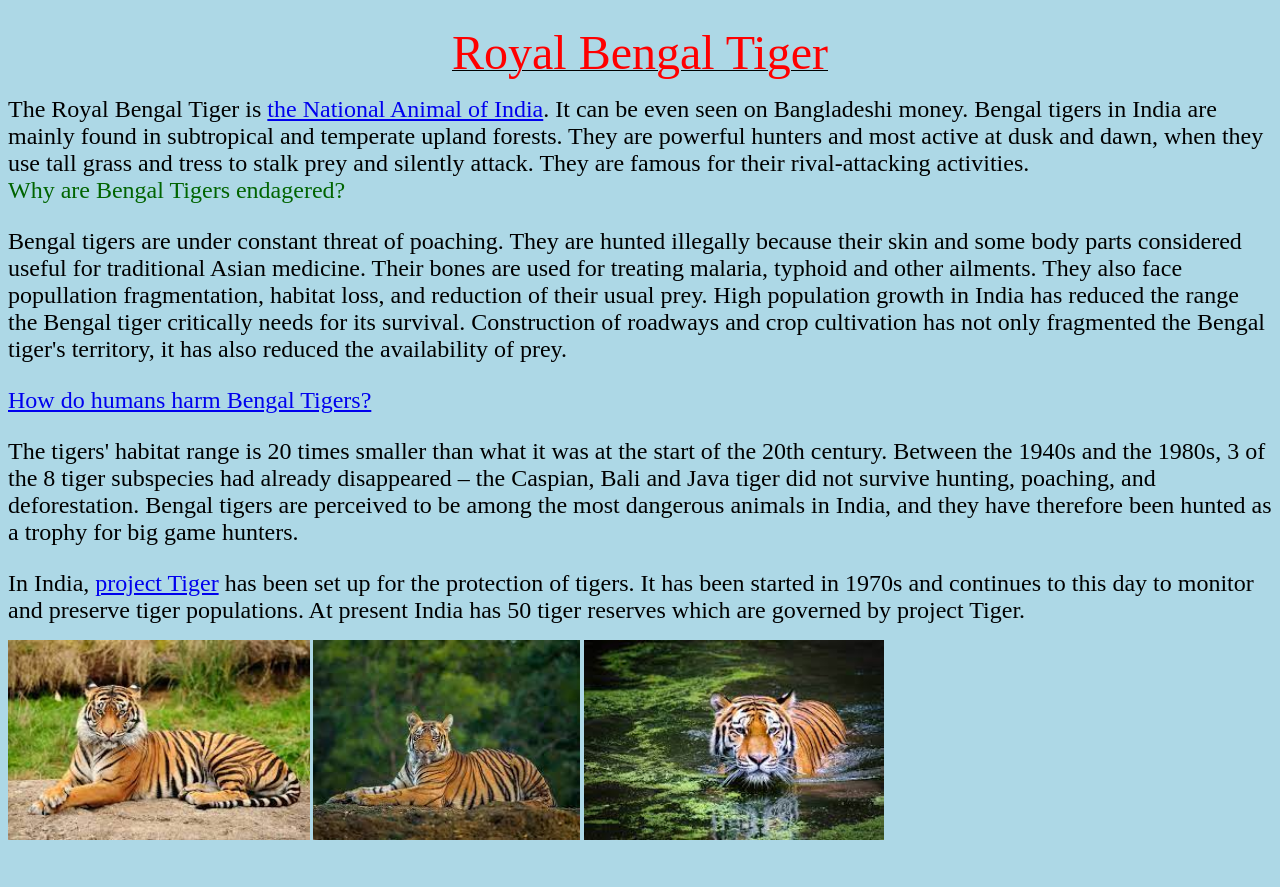
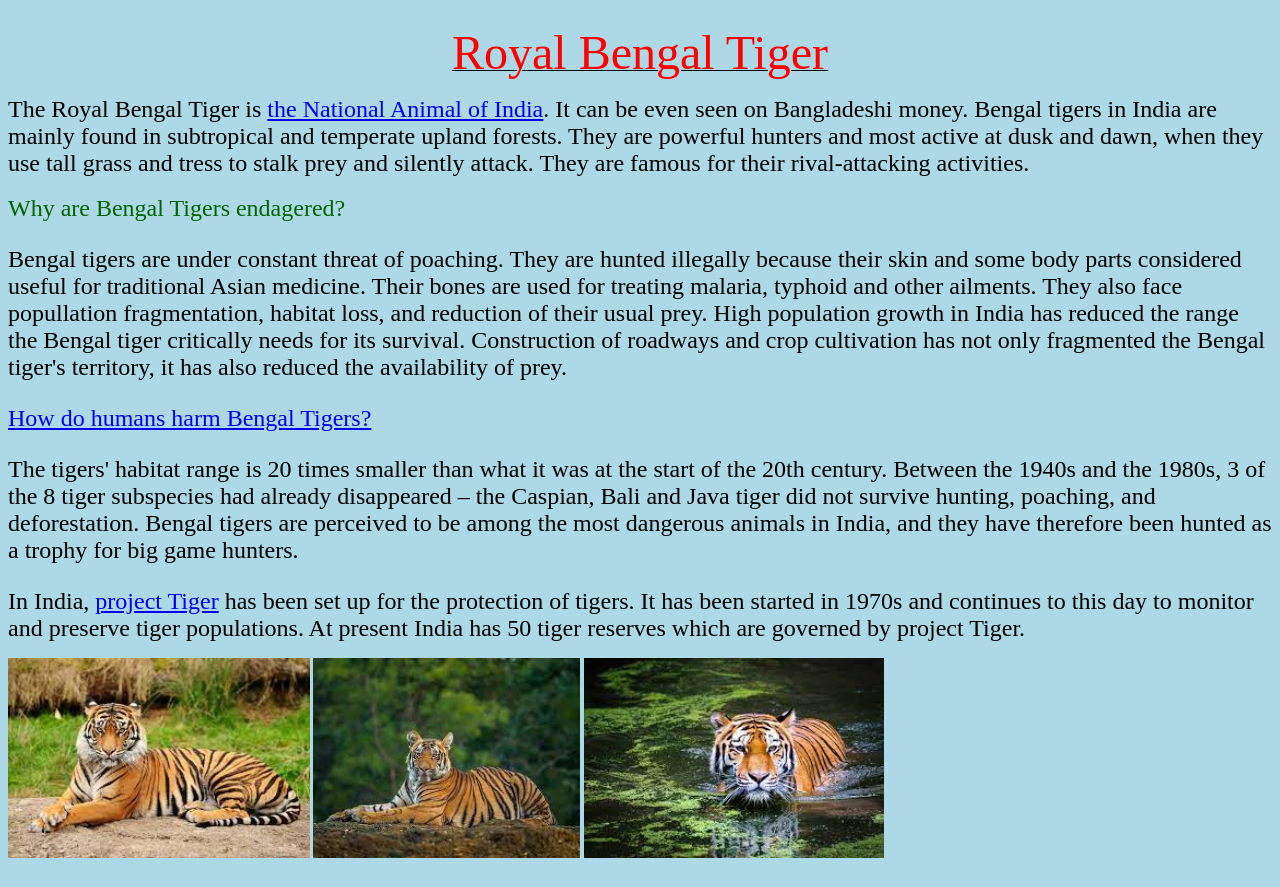
Before and after one commit to Aarusshh/Royal-Bengal-Tiger, a plain HTML site: page index.html in a window 1280 px wide. Drawn offline with Linux system fonts and the light colour scheme.

Commit message:
Update index.html

```diff
--- a/index.html
+++ b/index.html
@@ -10,7 +10,7 @@
 <p><font size="5">The Royal Bengal Tiger is <a href="https://www.careerpower.in/national-animal-of-india.html" target="_blank">the National Animal of India</a>. It can be even seen on Bangladeshi money. Bengal tigers in India are mainly found in subtropical and temperate upland forests.
         They are powerful hunters and most active at dusk and dawn, when they use tall grass and tress to stalk prey and silently attack. They are famous for their rival-attacking activities.</font><br>
 
-<font size="5" color="darkgreen"> Why are Bengal Tigers endagered? </font></p>
+<br><font size="5" color="darkgreen"> Why are Bengal Tigers endagered? </font></p>
 
 <font size="5"><p>Bengal tigers are under constant threat of poaching. They are hunted illegally because their skin and some body parts considered useful for
 traditional Asian medicine. Their bones are used for treating malaria, typhoid and other ailments. They also face popullation fragmentation, habitat loss, and reduction of their usual prey.
@@ -85,5 +85,6 @@
 
 
 
+
     </body>
 </html>
```
